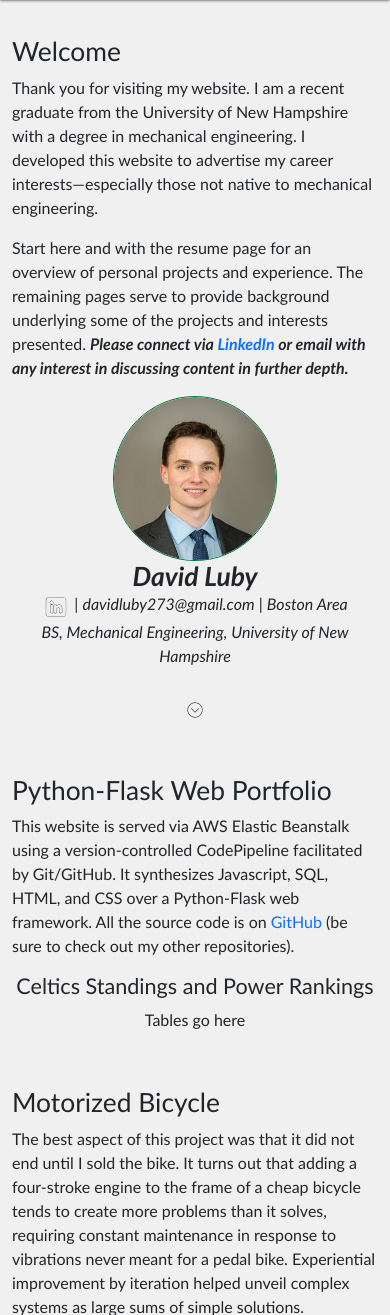
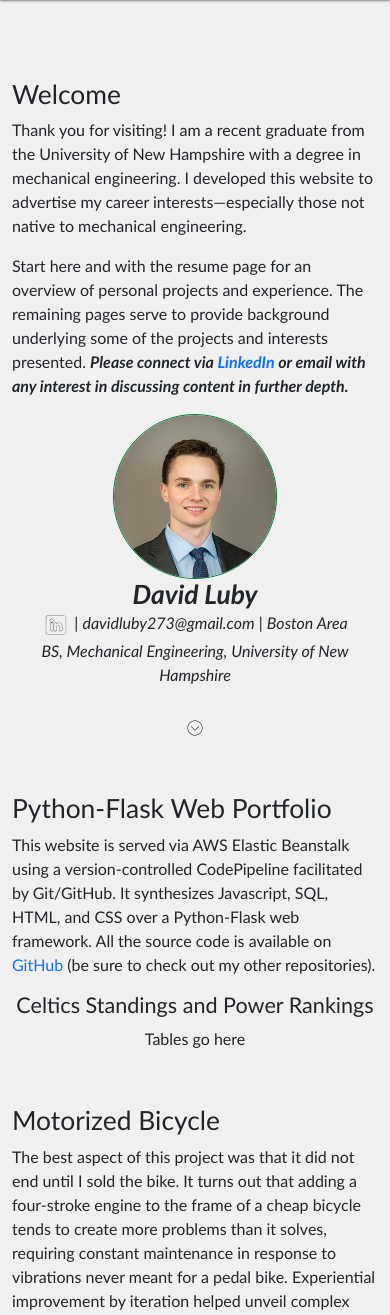
Before and after one commit to davidluby/website, a Flask app: page / in a window 390 px wide. Shown: the part 48-1363 px from the top of the page. Run offline with Flask 2, Linux system fonts and the light colour scheme.

Commit message:
increased top body margin to 15 vh for mobile

```diff
--- a/static/css/main.css
+++ b/static/css/main.css
@@ -16,28 +16,28 @@ html *{
 }
 @media (600px <= width < 900px){
     #body-back {
-        margin-top: 10vh;
+        margin-top: 15vh;
         margin-bottom: 7.5vh;
         background-color:rgb(240, 240, 240);
     }
 }
 @media (500px <= width < 600px){
     #body-back {
-        margin-top: 10vh;
+        margin-top: 15vh;
         margin-bottom: 7.5vh;
         background-color:rgb(240, 240, 240);
     }
 }
 @media (400px <= width < 500px){
     #body-back {
-        margin-top: 10vh;
+        margin-top: 15vh;
         margin-bottom: 7.5vh;
         background-color:rgb(240, 240, 240);
     }
 }
 @media (width < 400px){
     #body-back {
-        margin-top: 10vh;
+        margin-top: 15vh;
         margin-bottom: 7.5vh;
         background-color:rgb(240, 240, 240);
     }
--- a/templates/home.html
+++ b/templates/home.html
@@ -17,7 +17,7 @@
             Welcome
          </h1>
          <p>
-            Thank you for visiting my website. I am a recent graduate from the University of New Hampshire with a degree in mechanical engineering. I developed this
+            Thank you for visiting! I am a recent graduate from the University of New Hampshire with a degree in mechanical engineering. I developed this
             website to advertise my career interests&#8212;especially those not native to mechanical engineering.
          </p>
          <p>
@@ -62,7 +62,7 @@
          </h1>
          <p>
             This website is served via AWS Elastic Beanstalk using a version-controlled CodePipeline facilitated by Git/GitHub. It synthesizes
-            Javascript, SQL, HTML, and CSS over a Python-Flask web framework. All the source code is on
+            Javascript, SQL, HTML, and CSS over a Python-Flask web framework. All the source code is available on
             <a href="https://github.com/davidluby/website" class="inline" target="_blank" rel="noopener noreferrer"> GitHub</a>
             (be sure to check out my other repositories).
          </p>
```
